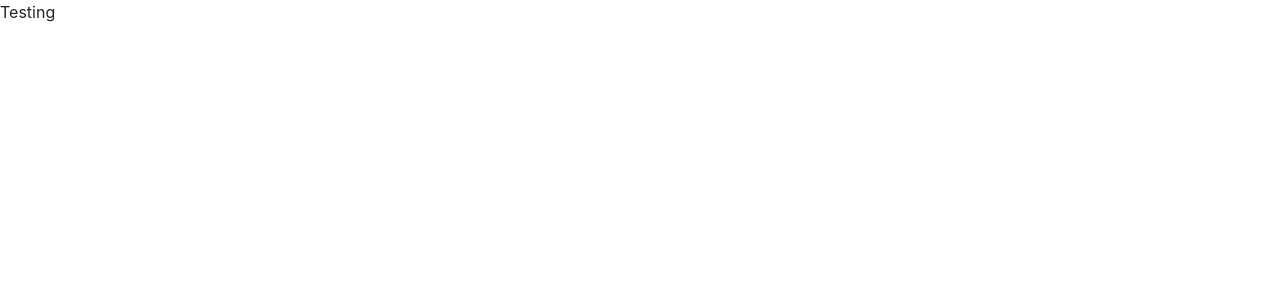
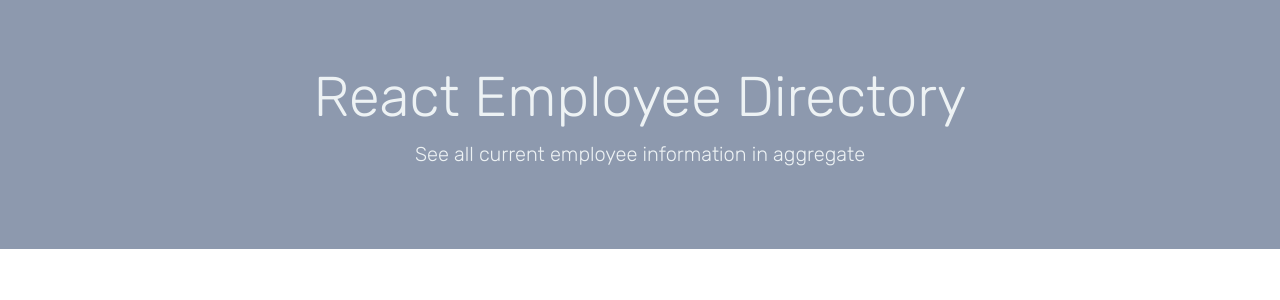
Before and after one commit to nfinnegan/user_directory, a React (Create React App) app: page / in a window 1280 px wide. Shown: the top 300 px of the page. Built offline with nearby package versions, Linux system fonts and the light colour scheme.

Commit message:
component folders, API/utils, googlefonts, header

```diff
--- a/public/index.html
+++ b/public/index.html
@@ -9,12 +9,18 @@
       name="description"
       content="Web site created using create-react-app"
     />
+    <link rel="preconnect" href="https://fonts.gstatic.com" />
+    <link
+      href="https://fonts.googleapis.com/css2?family=Rubik:wght@300&display=swap"
+      rel="stylesheet"
+    />
     <link
       rel="stylesheet"
       href="https://stackpath.bootstrapcdn.com/bootstrap/4.3.1/css/bootstrap.min.css"
       integrity="sha384-ggOyR0iXCbMQv3Xipma34MD+dH/1fQ784/j6cY/iJTQUOhcWr7x9JvoRxT2MZw1T"
       crossorigin="anonymous"
     />
+
     <link rel="apple-touch-icon" href="%PUBLIC_URL%/logo192.png" />
     <!--
       manifest.json provides metadata used when your web app is installed on a
--- a/src/App.js
+++ b/src/App.js
@@ -1,11 +1,13 @@
 import React from "react";
 //import "App.css";
+import API from "./utils/API";
+import Header from "./components/Header/Header";
 
 function App() {
   return (
     <div className="App">
       <header className="App-header">
-        <p>Testing</p>
+        <Header />
       </header>
     </div>
   );
--- /dev/null
+++ b/src/components/Header/Header.js
@@ -0,0 +1,15 @@
+import React from "react";
+import "./style.css";
+
+const Header = () => {
+  return (
+    <div class="jumbotron jumbotron-fluid">
+      <div class="container heading">
+        <h1 class="display-4">React Employee Directory</h1>
+        <p class="lead">See all current employee information in aggregate</p>
+      </div>
+    </div>
+  );
+};
+
+export default Header;
--- /dev/null
+++ b/src/components/Header/style.css
@@ -0,0 +1,9 @@
+.heading {
+  text-align: center;
+  color: #edf2f4;
+  font-family: "Rubik", sans-serif;
+}
+
+.jumbotron {
+  background-color: #8d99ae;
+}
--- /dev/null
+++ b/src/utils/API.js
@@ -0,0 +1,9 @@
+import axios from "axios";
+
+const BASEURL = "https://randomuser.me/api/";
+
+export default {
+  search: function () {
+    return axios.get(BASEURL);
+  },
+};
```
Also changed, not shown: src/index.js (+6 -5 lines), src/components/Directory.js (added), src/components/Footer.js (added).
